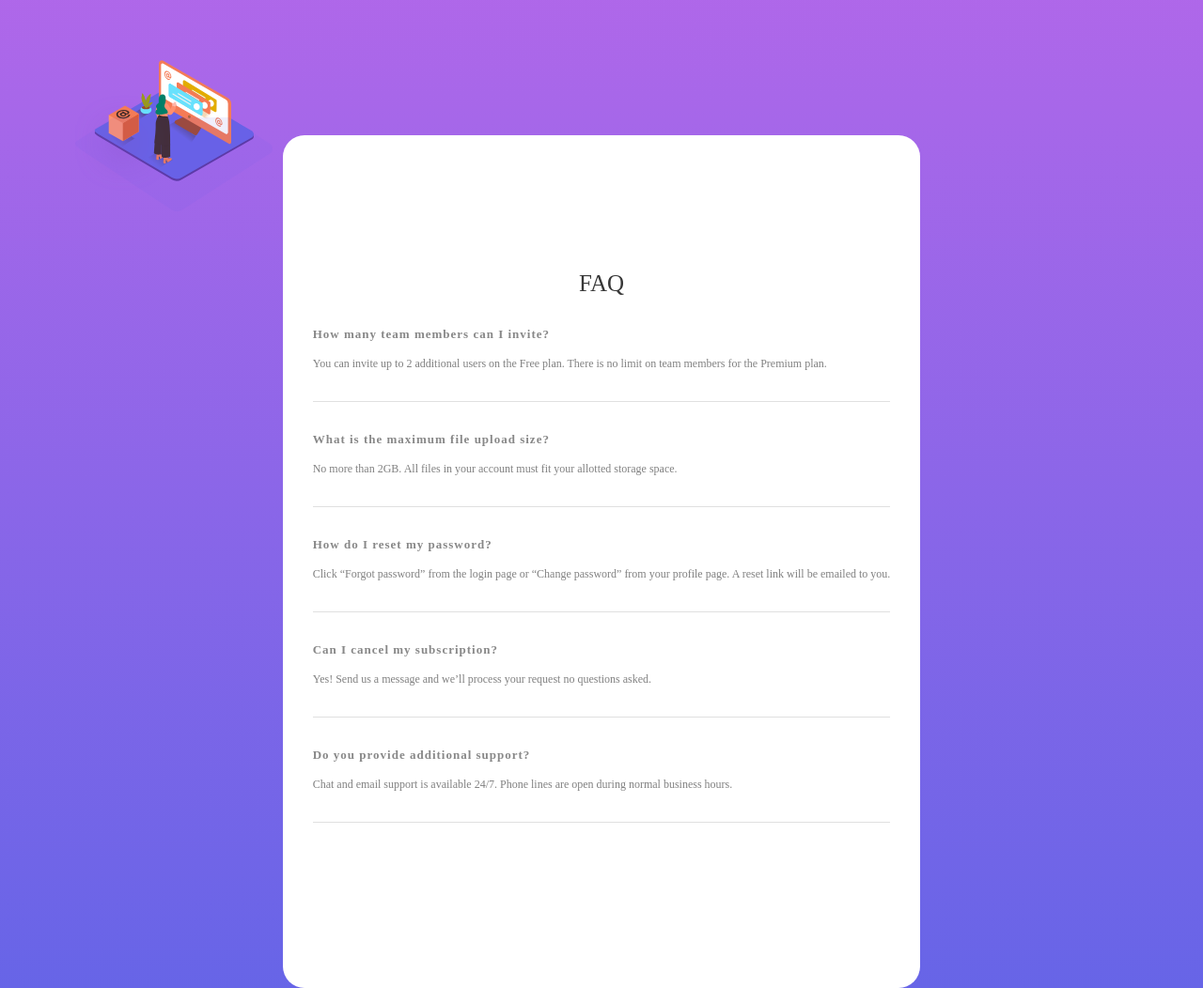
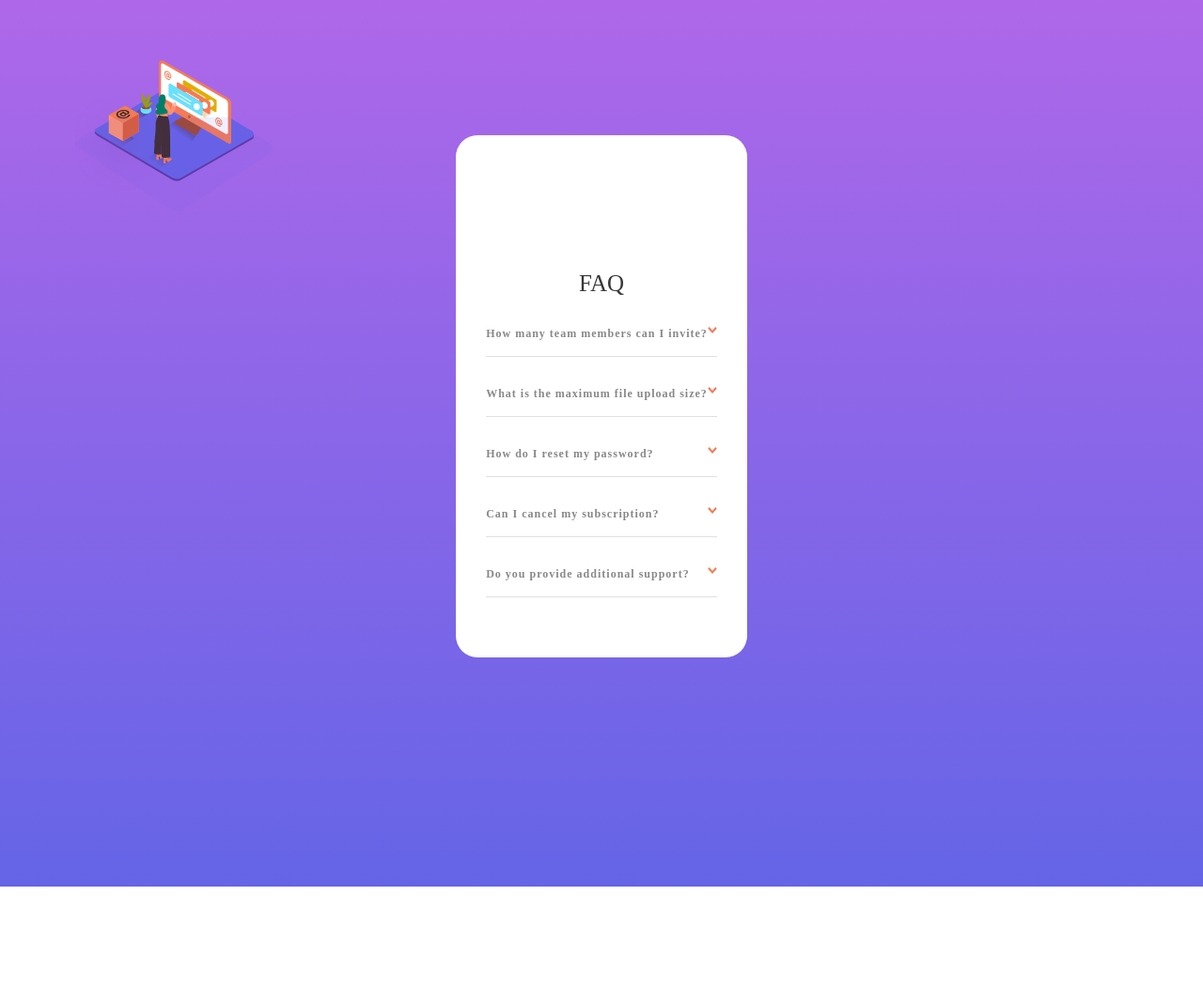
Before and after one commit to Marina8989/faqAccordionCard, a plain HTML site: page index.html in a window 1280 px wide. Shown: the whole page at 94% size. After the commit the page ends 944 px from the top, so only its background shows below. Drawn offline with Linux system fonts and the light colour scheme.

Commit message:
adding js part

```diff
--- a/index.html
+++ b/index.html
@@ -18,34 +18,52 @@
         <h1>FAQ</h1>
         <div class="faq">
           <div class="block">
-              <h3>How many team members can I invite?</h3>
+              <div class="item">
+                <h3>How many team members can I invite?</h3>
+                <img class="itemImg" src="./images/icon-arrow-down.svg" alt="arrow image">
+              </div>
               <p>You can invite up to 2 additional users on the Free plan. There is no limit on
               team members for the Premium plan.</p>
               <div class="hrLine"></div>
           </div>
           <div class="block">
+            <div class="item">
               <h3>What is the maximum file upload size?</h3>
+              <img class="itemImg" src="./images/icon-arrow-down.svg" alt="arrow image">
+            </div>
               <p>No more than 2GB. All files in your account must fit your allotted storage space.</p>
               <div class="hrLine"></div>
           </div>
-          <div class="block">
-              <h3>How do I reset my password?</h3>
+
+          <div class="block active">
+            <div class="item">
+              <h3>How do I reset my password? </h3>
+              <img class="itemImg" src="./images/icon-arrow-down.svg" alt="arrow image">
+            </div>
               <p>Click “Forgot password” from the login page or “Change password” from your profile page.
               A reset link will be emailed to you.</p>
               <div class="hrLine"></div>
           </div>
           <div class="block">
-              <h3>Can I cancel my subscription?</h3>
+              <div class="item">
+                <h3>Can I cancel my subscription?</h3>
+                <img class="itemImg" src="./images/icon-arrow-down.svg" alt="arrow image">
+              </div>
               <p>Yes! Send us a message and we’ll process your request no questions asked.</p>
               <div class="hrLine"></div>
           </div>
           <div class="block">
-              <h3>Do you provide additional support?</h3>
+              <div class="item">
+                <h3>Do you provide additional support?</h3>
+                <img class="itemImg" src="./images/icon-arrow-down.svg" alt="arrow image">
+              </div>
               <p>Chat and email support is available 24/7. Phone lines are open during normal business hours.</p>
               <div class="hrLine"></div>
           </div>
         </div>
      </div>
   </div>
+
+  <script src="main.js"></script>
 </body>
 </html>
--- a/main.css
+++ b/main.css
@@ -18,11 +18,9 @@ body{
     background: linear-gradient(to top, hsl(240, 73%, 65%), hsl(273, 75%, 66%));
     position: relative;
     min-height: 100vh;
-    /* background-repeat: no-repeat;
-    background-size: cover; */
 }
 .container{
-    margin: 9rem 2rem 2rem 2rem;
+    margin: 9rem 2rem 0 2rem;
     display: flex;
     justify-content: center;
     align-items: center;
@@ -48,7 +46,7 @@ body{
 .faq-container{
     background: white;
     border-radius: 23px;
-    padding: 9rem 2rem;
+    padding: 9rem 2rem 2rem 2rem;
 }
 .faq-container h1{
     font-size: 25px;
@@ -58,8 +56,11 @@ body{
     padding-bottom: 2rem;
 }
 .faq h3{
+    display: flex;
+    justify-content: space-between;
+    align-items: center;
     color: rgb(136, 136, 136);
-    font-size: 13px;
+    font-size: 12px;
     letter-spacing: 1px;
     margin-bottom: 1rem;
 }
@@ -74,3 +75,15 @@ body{
     background: rgb(224, 224, 224);
     margin-bottom: 2rem;
 }
+.itemImg{
+    width: 10px;
+    height: 8px;
+}
+
+p{
+    display: none;
+}
+.item{
+    display: flex;
+    justify-content: space-between;
+}
--- /dev/null
+++ b/main.js
@@ -0,0 +1,10 @@
+const pars = document.querySelectorAll('p');
+const arrows = document.querySelectorAll('h3 img');
+
+arrows.forEach(arrow => {
+    arrow.addEventListener('click', () => {
+        pars.forEach(par => {
+            par.classList.toggle('active');
+        })
+    })
+})
```
